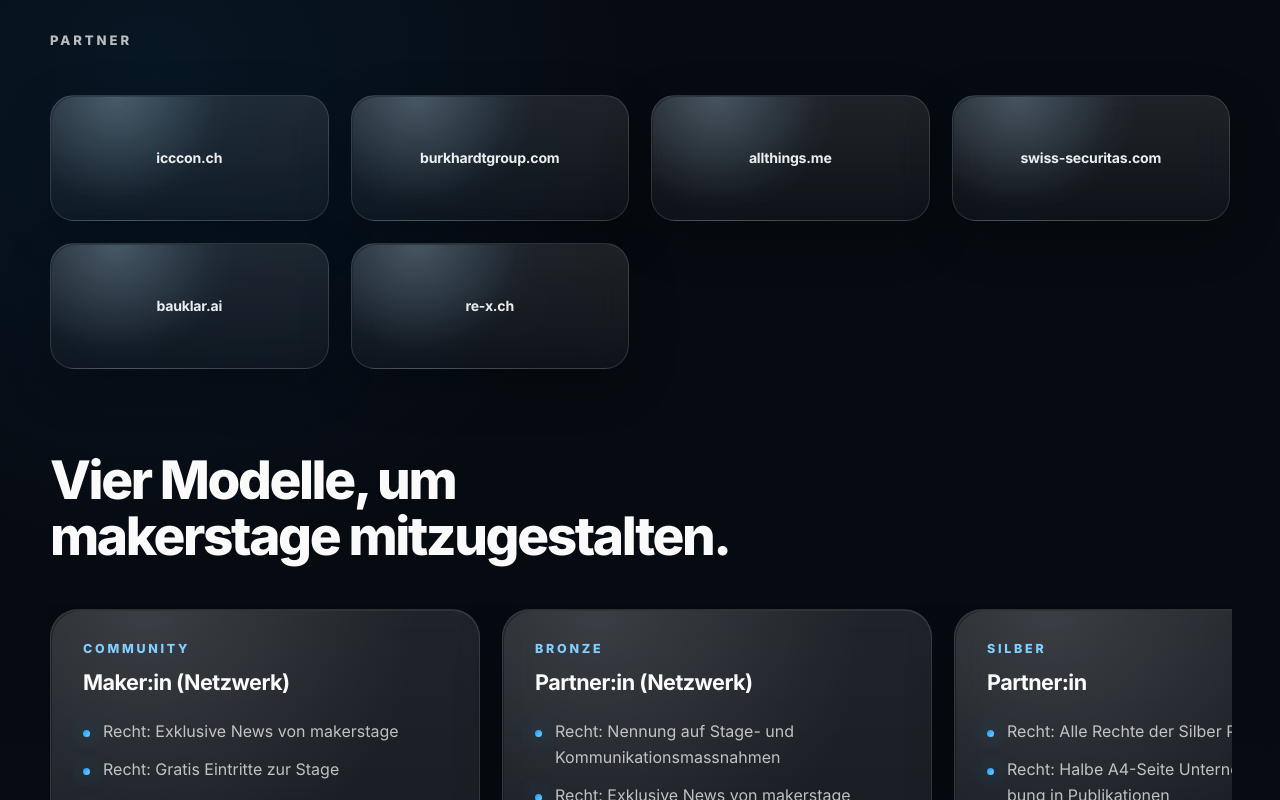
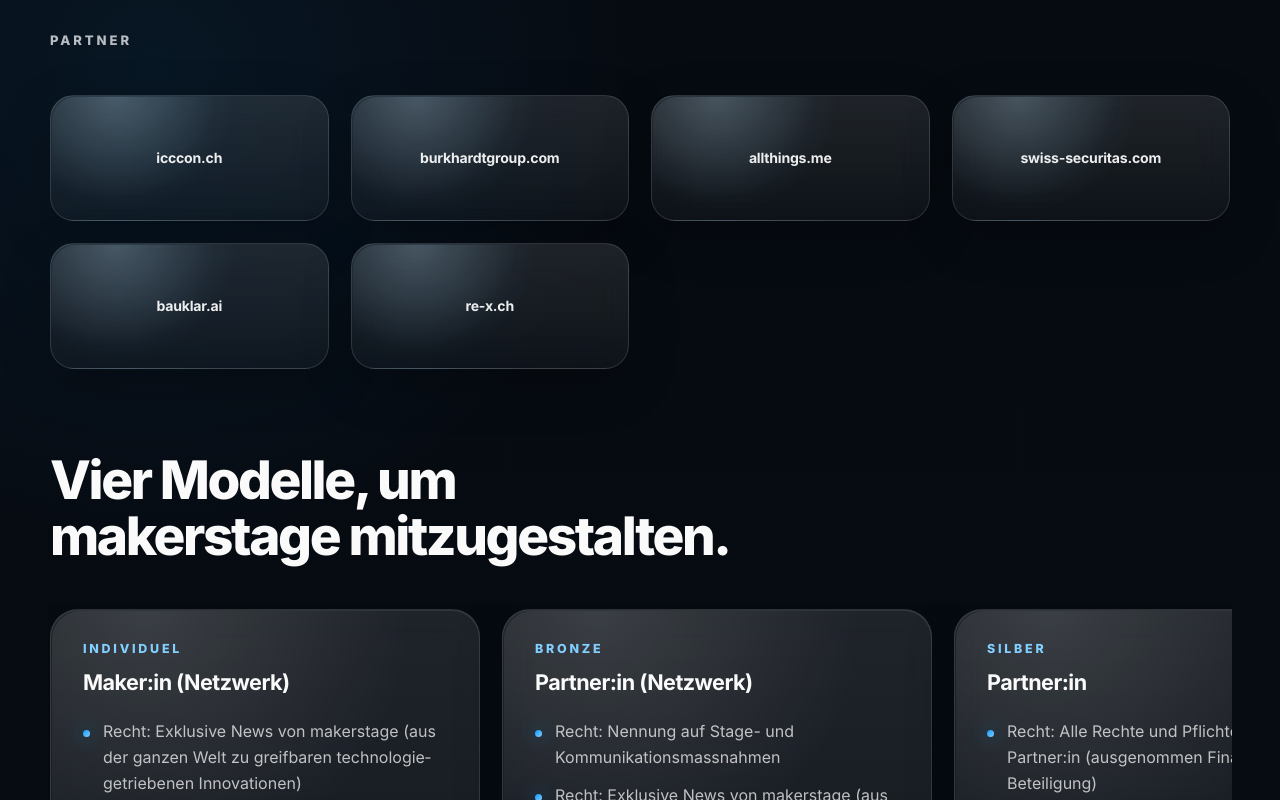
Before and after one commit to Thomasch2020/msfine, a Next.js app: page / in a window 1280 px wide. Shown: the part 4670-5470 px from the top of the page. Built offline with nearby package versions, Linux system fonts and the light colour scheme.

Commit message:
Add files via upload

```diff
--- a/app/globals.css
+++ b/app/globals.css
@@ -533,6 +533,9 @@
   text-decoration: underline;
   text-underline-offset: 0.2em;
 }
+.save-date-info a.accent-text {
+  font-weight: 700;
+}
 .logo-grid {
   margin-top: 42px;
   grid-template-columns: repeat(auto-fit, minmax(230px, 1fr));
--- a/app/page.js
+++ b/app/page.js
@@ -19,78 +19,75 @@
 
 const partnerTiers = [
   {
-    name: 'Community',
-    price: 'Maker:in (Netzwerk)',
-    items: [
-      'Recht: Exklusive News von makerstage',
-      'Recht: Gratis Eintritte zur Stage',
-      'Pflicht: Kommunikation und Marketing über das eigene Netzwerk',
-      'Pflicht: Verbreitung von Aktionen über eigene Kanäle',
-      'Pflicht: Finanzielle Beteiligung CHF 300/a',
-    ],
+    "name": "INDIVIDUEL",
+    "price": "Maker:in (Netzwerk)",
+    "items": [
+      "Recht: Exklusive News von makerstage (aus der ganzen Welt zu greifbaren technologiegetriebenen Innovationen)",
+      "Recht: Gratis Eintritte zur Stage",
+      "Pflicht: Kommunikation und Marketing über das eigene Netzwerk",
+      "Pflicht: Verbreitung von Aktionen über eigene Kanäle",
+      "Pflicht: Finanzielle Beteiligung CHF 300/a"
+    ]
   },
   {
-    name: 'Bronze',
-    price: 'Partner:in (Netzwerk)',
-    items: [
-      'Recht: Nennung auf Stage- und Kommunikationsmassnahmen',
-      'Recht: Exklusive News von makerstage',
-      'Recht: Gratis- und reduzierte Eintritte zur Stage',
-      'Pflicht: Kommunikation und Marketing über das eigene Netzwerk',
-      'Pflicht: Verbreitung von Aktionen über eigene Kanäle',
-      'Pflicht: Finanzielle Beteiligung CHF 1000/a',
-    ],
+    "name": "BRONZE",
+    "price": "Partner:in (Netzwerk)",
+    "items": [
+      "Recht: Nennung auf Stage- und Kommunikationsmassnahmen",
+      "Recht: Exklusive News von makerstage (aus der ganzen Welt zu greifbaren technologiegetriebenen Innovationen)",
+      "Recht: Gratis- und reduzierte Eintritte zur Stage (gemäss Status)",
+      "Pflicht: Kommunikation und Marketing über das eigene Netzwerk",
+      "Pflicht: Verbreitung von Aktionen über eigene Kanäle",
+      "Pflicht: Finanzielle Beteiligung CHF 1'000/a"
+    ]
   },
   {
-    name: 'Silber',
-    price: 'Partner:in',
-    items: [
-      'Recht: Alle Rechte der Silber Partner:in',
-      'Recht: Halbe A4-Seite Unternehmenswerbung in Publikationen',
-      'Recht: Nennung auf Stage- und Kommunikationsmassnahmen',
-      'Recht: Exklusive News von makerstage',
-      'Recht: Gratis- und reduzierte Eintritte zur Stage',
-      'Pflicht: Kommunikation und Marketing über das eigene Netzwerk',
-      'Pflicht: Verbreitung von Aktionen über eigene Kanäle',
-      'Pflicht: Finanzielle Beteiligung CHF 2500/a',
-    ],
+    "name": "SILBER",
+    "price": "Partner:in",
+    "items": [
+      "Recht: Alle Rechte und Pflichten der Bronze Partner:in (ausgenommen Finanzielle Beteiligung)",
+      "Recht: Exklusive Nennung auf Stage- und Kommunikationsmassnahmen",
+      "Recht: Halbe A4-Seite Unternehmenswerbung in Publikationen",
+      "Pflicht: Finanzielle Beteiligung CHF 2'500/a"
+    ]
   },
   {
-    name: 'Gold',
-    price: 'Partner:in',
-    featured: true,
-    items: [
-      'Alle Bronze-Rechte und -Pflichten',
-      'Ganze A4-Seite Unternehmenswerbung',
-      'Reduzierte und Gratistickets',
-      'Messestandplatz oder Messestand',
-    ],
+    "name": "GOLD",
+    "price": "Partner:in",
+    "featured": true,
+    "items": [
+      "Recht: Alle Rechte und Pflichten der Silber Partner:in (ausgenommen Finanzielle Beteiligung)",
+      "Recht: Ganze A4-Seite Unternehmenswerbung in Publikationen",
+      "Recht: Einfacher Präsentationsstand (Poster) und Stehtisch",
+      "Pflicht: Finanzielle Beteiligung CHF 5'000/a"
+    ]
   },
   {
-    name: 'Platin',
-    price: 'Partner:in',
-    featured: true,
-    items: [
-      'Alle Bronze-Rechte und -Pflichten',
-      'Zwei A4-Seiten Werbung oder Artikel',
-      'Marketingartikel auf der Stage verteilen',
-      '15 Minuten Präsentationsslot',
-      'Vorrecht auf Pilotierung von The Makers Projekten',
-    ],
+    "name": "PLATIN",
+    "price": "Partner:in",
+    "featured": true,
+    "items": [
+      "Recht: Alle Rechte und Pflichten der Gold Partner:in (ausgenommen Finanzielle Beteiligung)",
+      "Recht: Zwei A4-Seite Unternehmenswerbung in Publikationen oder Fachartikel zum Thema",
+      "Recht: Marketingartikel auf der Stage verteilen (nach Vorgaben)",
+      "Recht: 15 Minuten Präsentationsslot zu realen Innovationen resp. zum Thema im eigenen Branding",
+      "Recht: Vorrecht auf Pilotierung von The Makers Projekten",
+      "Pflicht: Finanzielle Beteiligung CHF 10'000/a"
+    ]
   },
   {
-    name: 'Rhodium',
-    price: 'Partnerin',
-    featured: true,
-    items: [
-      'Recht: Alle Plation-Rechte und -Pflichten',
-      'Recht: Vier A4-Seiten Werbung oder Artikel in der Stage Print',
-      'Recht: Beliebig Marketingartikel auf der Stage verteilen',
-      'Recht: 30 Minuten Präsentationsslot einer Innovation im eigenen Branding',
-      'Recht: Vorrecht auf Pilotierung von The Makers Projekten',
-      'Pflicht: CHF 20’000 / Jahr',
-    ],
-  },
+    "name": "RHODIUM",
+    "price": "Partnerin",
+    "featured": true,
+    "items": [
+      "Recht: Alle Rechte und Pflichten der PLATIN Partner:in (ausgenommen Finanzielle Beteiligung)",
+      "Recht: Vier A4-Seite Unternehmenswerbung in Publikationen oder Fachartikel zum Thema",
+      "Recht: Beliebig Marketingartikel auf der Stage verteilen",
+      "Recht: 30 Minuten Präsentationsslot realen Innovation resp. Zum Thema im eigenen Branding",
+      "Recht: Recht auf Pressauftritte mit makerstage Initianten für eigene Marketingzwecke",
+      "Pflicht: Finanzielle Beteiligung CHF 20'000/a"
+    ]
+  }
 ];
 
 const partners = [
@@ -248,10 +245,10 @@
               <div className="mini-panel save-date-info">
                 <p className="card-kicker save-date-kicker">FIRST STAGE · NEXT TO IMMO27</p>
                 <p>
-                  Zum Jahresauftakt erwartet euch in Zürich Oerlikon ein besonderer Tag: zwei Events an einem Standort - die IMMO27 in der Halle 550 und unsere erste Stage in der Halle 622.
+                  Zum Jahresauftakt 2027 erwartet euch in Zürich Oerlikon ein besonderer Tag: zwei Events an einem Standort - die IMMO27 in der Halle 550 und unsere erste Stage in der Halle 622.
                 </p>
                 <p>
-                  Mit der Stage führen wir den Spirit des IFMA-Spotlight 2026 weiter: einen kompakten, inspirierenden Rückblick mit relevanten Impulsen, Austausch und Begegnungen innerhalb der Branche findet ihr hier: <a href="https://www.youtube.com/watch?v=jSa3bXpuQhg&t=2s" target="_blank" rel="noreferrer">Rückblick</a>
+                  Mit der Stage führen wir den Spirit des IFMA-Spotlight 2026 weiter: einen kompakten, inspirierenden Rückblick mit relevanten Impulsen, Austausch und Begegnungen innerhalb der Branche findet ihr hier: <a href="https://www.youtube.com/watch?v=jSa3bXpuQhg&t=2s" className="accent-text external-review-link" target="_blank" rel="noreferrer" title="Rückblick öffnet in einem neuen Tab, damit diese Website geöffnet bleibt">Rückblick</a>
                 </p>
                 <p>
                   Ihr könnt euch bereits heute anmelden: <a href="#registration" className="accent-text">Anmeldung</a>
@@ -307,7 +304,7 @@
             </label>
             <label className="full">
               <span>Rechnungsadresse / Bemerkung</span>
-              <textarea name="message" rows="5" placeholder="Adresse für Rechnung, Partnerunternehmen oder weitere Hinweise" />
+              <textarea name="message" rows="5" placeholder="Adresse für Rechnungen oder weitere Bemerkungen" />
             </label>
             <button type="submit" className="button button-primary">Anmeldung senden</button>
           </form>
```
